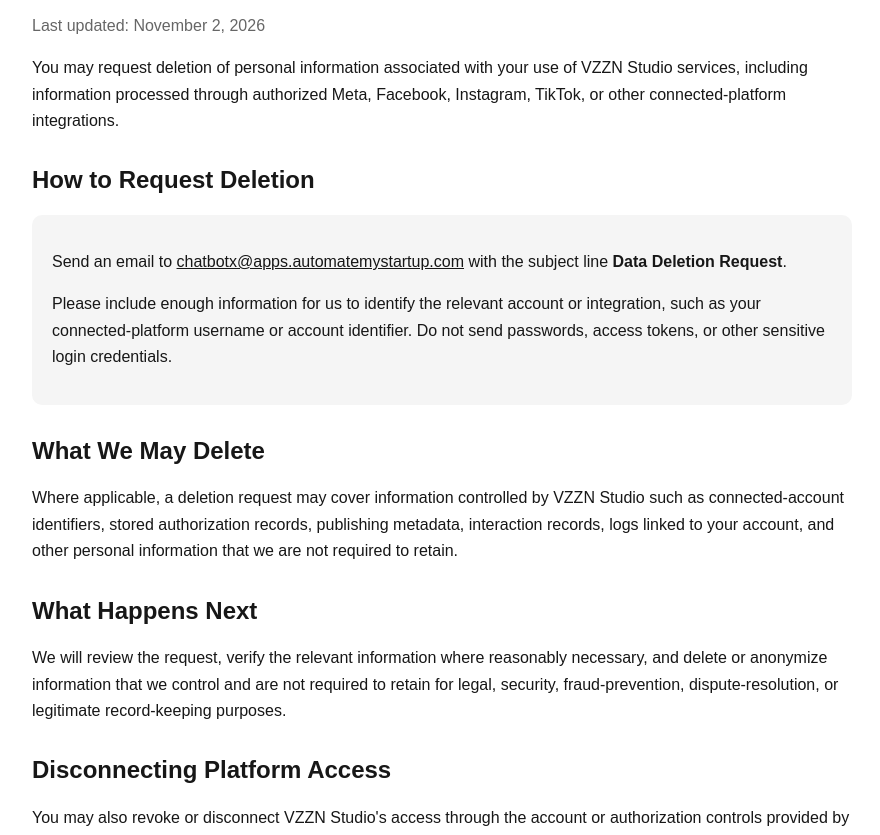
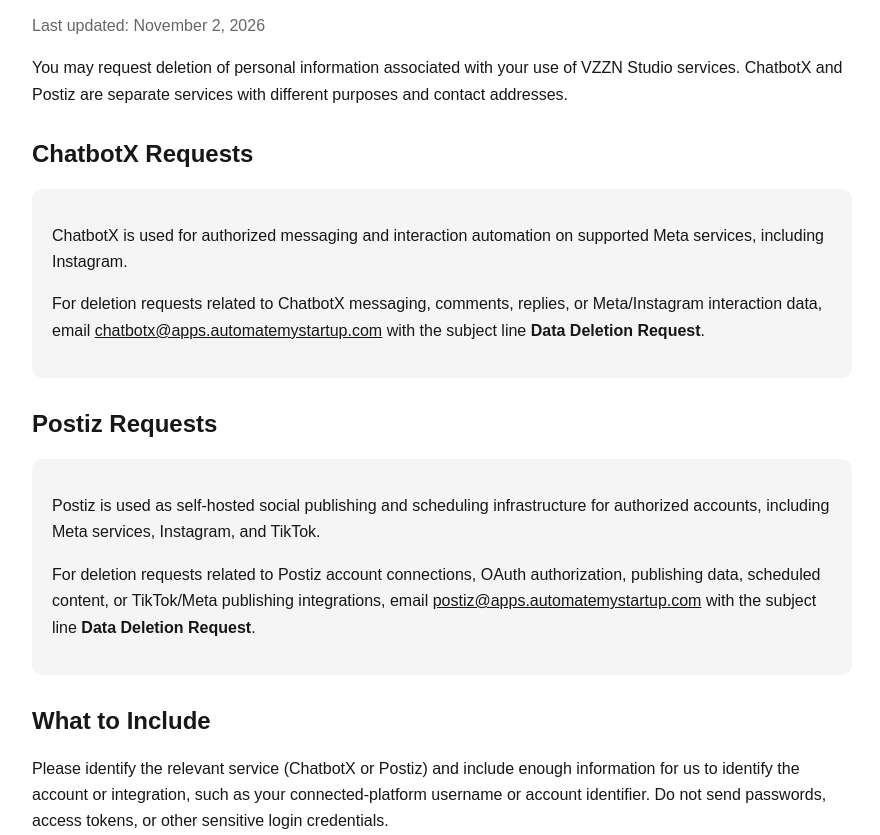
Before and after one commit to vzznstudio/vzznlegal, a plain HTML site: page data-deletion.html in a window 1280 px wide. Shown: the part 117-952 px from the top of the page, without its empty margins (198-1078 px from the left). Drawn offline with Linux system fonts and the light colour scheme.

Commit message:
Separate ChatbotX and Postiz deletion contacts

```diff
--- a/data-deletion.html
+++ b/data-deletion.html
@@ -4,24 +4,33 @@
   <meta charset="utf-8">
   <meta name="viewport" content="width=device-width, initial-scale=1">
   <title>Data Deletion — VZZN Studio</title>
-  <meta name="description" content="Data deletion instructions for VZZN Studio services and connected social-platform integrations.">
+  <meta name="description" content="Data deletion instructions for VZZN Studio services, including ChatbotX and Postiz integrations.">
   <style>
     body{font-family:Arial,Helvetica,sans-serif;max-width:820px;margin:0 auto;padding:48px 24px;line-height:1.65;color:#171717}
     h1,h2{line-height:1.2} h1{font-size:2.2rem;margin-bottom:.3rem} h2{margin-top:2rem}
-    .muted{color:#666} a{color:inherit}.box{background:#f5f5f5;padding:18px 20px;border-radius:10px}
+    .muted{color:#666} a{color:inherit}.box{background:#f5f5f5;padding:18px 20px;border-radius:10px;margin:14px 0}
   </style>
 </head>
 <body>
   <h1>Data Deletion Instructions</h1>
   <p class="muted">Last updated: November 2, 2026</p>
 
-  <p>You may request deletion of personal information associated with your use of VZZN Studio services, including information processed through authorized Meta, Facebook, Instagram, TikTok, or other connected-platform integrations.</p>
+  <p>You may request deletion of personal information associated with your use of VZZN Studio services. ChatbotX and Postiz are separate services with different purposes and contact addresses.</p>
 
-  <h2>How to Request Deletion</h2>
+  <h2>ChatbotX Requests</h2>
   <div class="box">
-    <p>Send an email to <a href="mailto:chatbotx@apps.automatemystartup.com">chatbotx@apps.automatemystartup.com</a> with the subject line <strong>Data Deletion Request</strong>.</p>
-    <p>Please include enough information for us to identify the relevant account or integration, such as your connected-platform username or account identifier. Do not send passwords, access tokens, or other sensitive login credentials.</p>
+    <p>ChatbotX is used for authorized messaging and interaction automation on supported Meta services, including Instagram.</p>
+    <p>For deletion requests related to ChatbotX messaging, comments, replies, or Meta/Instagram interaction data, email <a href="mailto:chatbotx@apps.automatemystartup.com">chatbotx@apps.automatemystartup.com</a> with the subject line <strong>Data Deletion Request</strong>.</p>
   </div>
+
+  <h2>Postiz Requests</h2>
+  <div class="box">
+    <p>Postiz is used as self-hosted social publishing and scheduling infrastructure for authorized accounts, including Meta services, Instagram, and TikTok.</p>
+    <p>For deletion requests related to Postiz account connections, OAuth authorization, publishing data, scheduled content, or TikTok/Meta publishing integrations, email <a href="mailto:postiz@apps.automatemystartup.com">postiz@apps.automatemystartup.com</a> with the subject line <strong>Data Deletion Request</strong>.</p>
+  </div>
+
+  <h2>What to Include</h2>
+  <p>Please identify the relevant service (ChatbotX or Postiz) and include enough information for us to identify the account or integration, such as your connected-platform username or account identifier. Do not send passwords, access tokens, or other sensitive login credentials.</p>
 
   <h2>What We May Delete</h2>
   <p>Where applicable, a deletion request may cover information controlled by VZZN Studio such as connected-account identifiers, stored authorization records, publishing metadata, interaction records, logs linked to your account, and other personal information that we are not required to retain.</p>
@@ -35,9 +44,6 @@
   <h2>Third-Party Platform Data</h2>
   <p>Deleting information from VZZN Studio systems does not automatically delete information independently held by Meta, Facebook, Instagram, TikTok, or another third-party platform. Requests concerning data controlled directly by those platforms must be submitted through their own privacy and account controls.</p>
 
-  <h2>Contact</h2>
-  <p>If you have questions about this process, contact <a href="mailto:chatbotx@apps.automatemystartup.com">chatbotx@apps.automatemystartup.com</a>.</p>
-
   <p><a href="/privacy">Privacy Policy</a> · <a href="/terms">Terms of Service</a></p>
 </body>
 </html>
```
